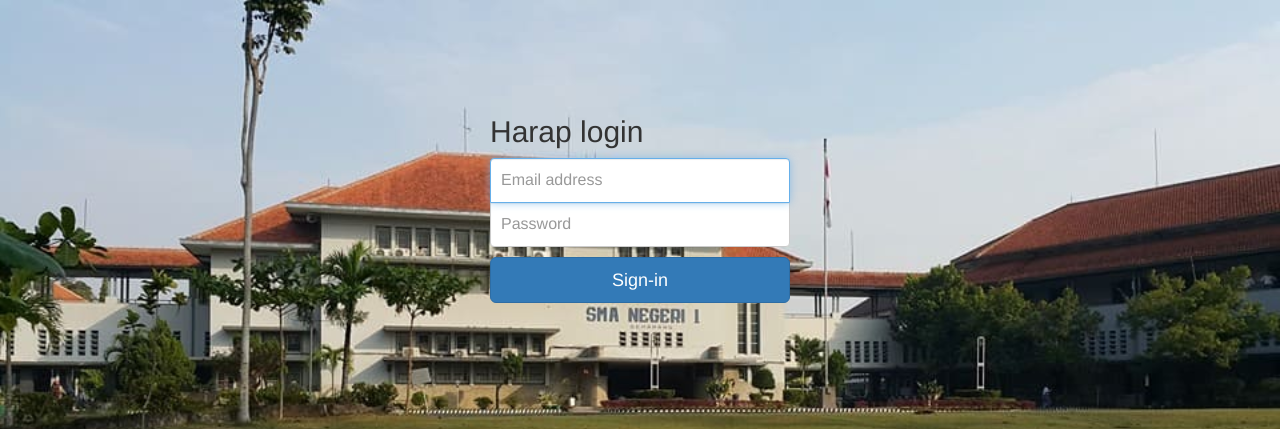
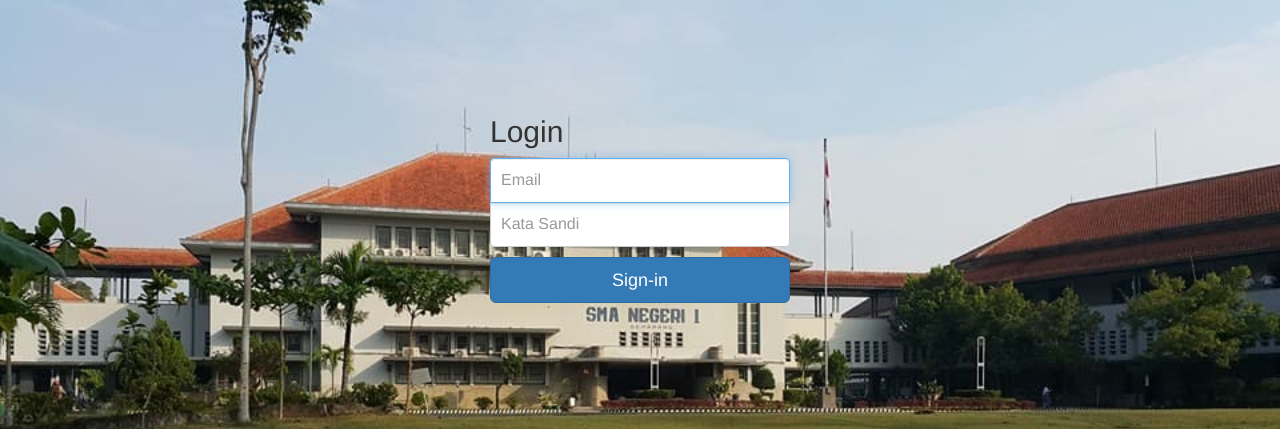
Before and after one commit to dayeeen/presici, a PHP site: page /home in a window 1280 px wide. Shown: the top 429 px of the page. Run offline with PHP 8.4, Linux system fonts and the light colour scheme.

Commit message:
perubahan kecil

```diff
--- a/view/login.php
+++ b/view/login.php
@@ -35,7 +35,7 @@
 
     <div class="container">
       <form class="form-signin" method="post" action="model/proses.php">
-        <h2 class="form-signin-heading">Harap login</h2>
+        <h2 class="form-signin-heading">Login</h2>
         <?php
             if (isset($_GET['log'])) {
                 if ($_GET['log']==2) {
@@ -44,9 +44,9 @@
             }
          ?>
         <label for="inputEmail" class="sr-only">Alamat email</label>
-        <input type="email" name="email" id="inputEmail" class="form-control" placeholder="Email address" required="" autofocus="">
+        <input type="email" name="email" id="inputEmail" class="form-control" placeholder="Email" required="" autofocus="">
         <label for="inputPassword" class="sr-only">Kata sandi</label>
-        <input type="password" name="pwd" id="inputPassword" class="form-control" placeholder="Password" required="">
+        <input type="password" name="pwd" id="inputPassword" class="form-control" placeholder="Kata Sandi" required="">
 
         <input class="btn btn-lg btn-primary btn-block" type="submit" name="login" value="Sign-in">
       </form>
```
